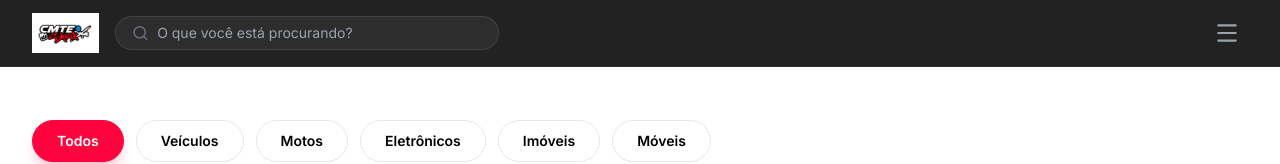
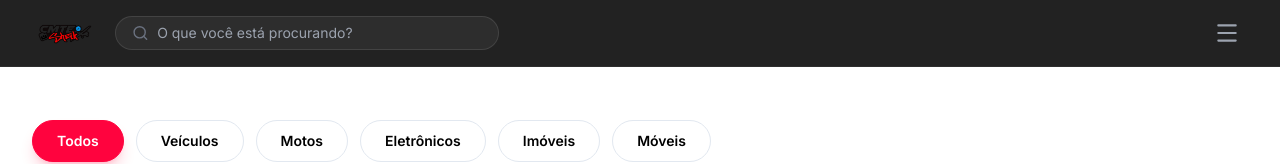
Before and after one commit to 2aassessoriamkt/sheik-vendas, a React (Vite) app: page / in a window 1280 px wide. Shown: the top 164 px of the page. Built offline with nearby package versions, Linux system fonts and the light colour scheme; no server answers; the database is empty.

Commit message:
chore: atualiza logo do header

```diff
--- a/components/Header.tsx
+++ b/components/Header.tsx
@@ -1,7 +1,7 @@
 
 import React from 'react';
 import { Menu, Search } from 'lucide-react';
-import sheikLogo from '../sheik logo.jpeg';
+import sheikLogo from '../midia/Design sem nome (25).png';
 
 interface HeaderProps {
   onOpenAdmin: () => void;
@@ -17,7 +17,7 @@ export const Header: React.FC<HeaderProps> = ({ onOpenAdmin, onSearchChange }) =
         <img
           src={sheikLogo}
           alt="Logo Sheik Vendas"
-          className="h-10 w-auto object-contain"
+          className="h-8 md:h-10 w-auto object-contain"
         />
 
         {/* Busca */}
```
Also changed, not shown: midia/Design sem nome (25).png (added).
